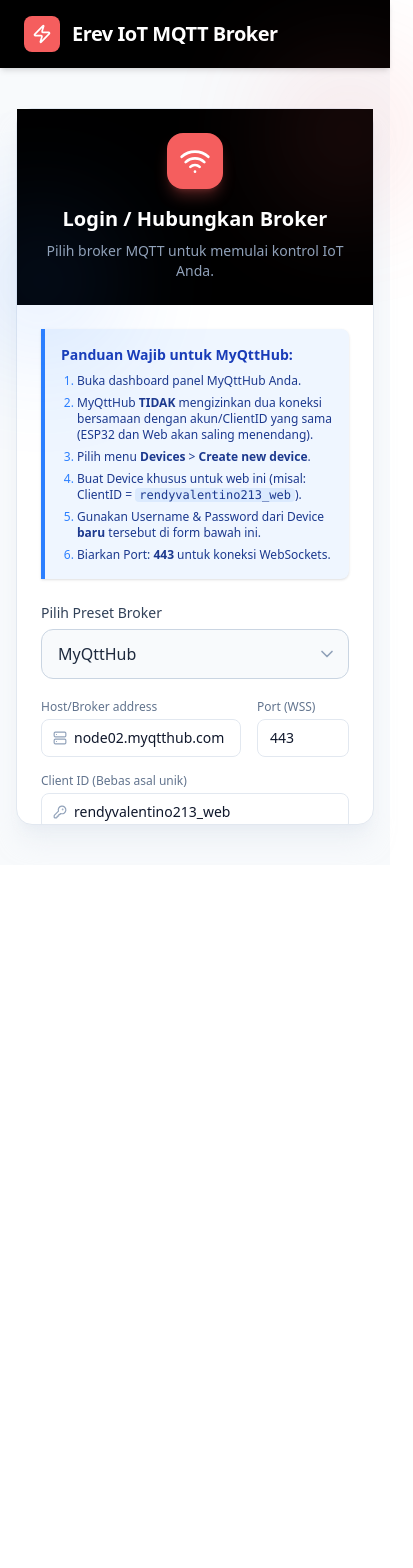
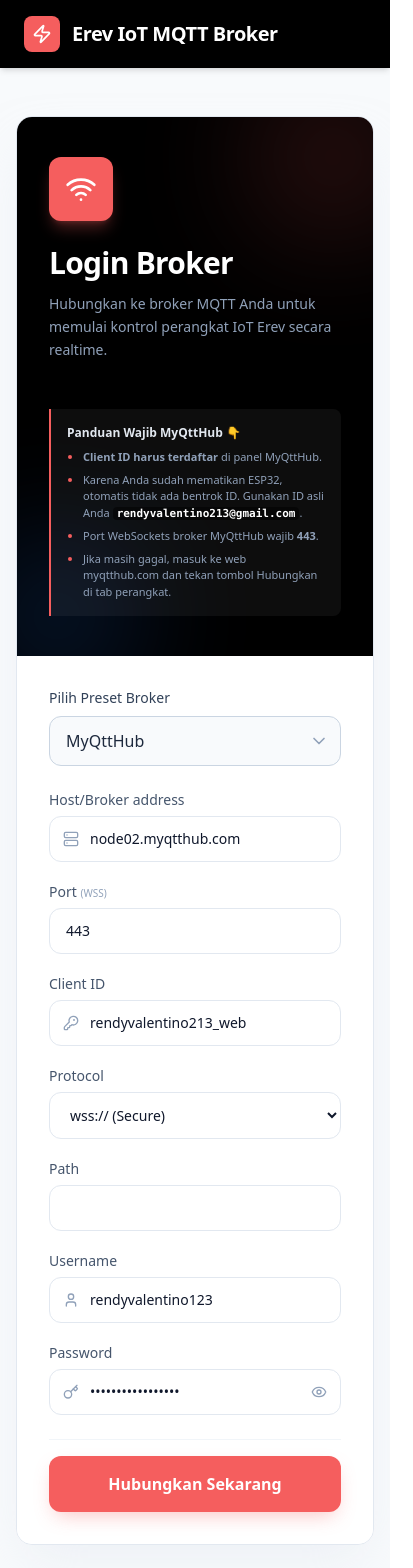
Before and after one commit to rendyvalentino213-web/Erev-IOT-3MQTT-Broker, a React (Vite) app: page / in a window 390 px wide. Shown: the top 1568 px of the page, 413 px wide, since content can reach past the window. Before the commit the page ends 865 px from the top, so only its background shows below. Built offline with nearby package versions, Linux system fonts and the light colour scheme.

Commit message:
refactor: redesign connection form layout
Update ConnectionForm to a responsive two-column layout and correct the MQTT client ID format for consistency.

```diff
--- a/src/components/ConnectionForm.tsx
+++ b/src/components/ConnectionForm.tsx
@@ -17,7 +17,7 @@ const PRESETS = [
       port: 443, // WSS
       protocol: 'wss',
       path: '/',
-      clientId: 'rendyvalentino213@gmail.com_web',
+      clientId: 'rendyvalentino213@gmail.com',
       username: 'rendyvalentino123',
       password: 'GDm1UEZR-gTtu8Hl1'
     }
@@ -76,50 +76,54 @@ export default function ConnectionForm({ initialConfig, onConnect, isConnecting,
   };
 
   return (
-    <div className="max-w-md mx-auto mt-6 mb-6 sm:mt-10 bg-white rounded-2xl shadow-xl shadow-slate-200/50 border border-slate-200 flex flex-col max-h-[85vh] animate-in fade-in slide-in-from-bottom-4 duration-500">
-      <div className="bg-black px-6 py-6 text-center relative shrink-0">
-        <div className="absolute -top-10 -right-10 w-32 h-32 bg-[#F55E5E] rounded-full blur-3xl opacity-20"></div>
-        <div className="absolute -bottom-10 -left-10 w-32 h-32 bg-blue-500 rounded-full blur-3xl opacity-20"></div>
+    <div className="max-w-5xl w-full mx-auto my-8 sm:my-12 bg-white rounded-2xl shadow-2xl shadow-slate-200/50 border border-slate-200 flex flex-col md:flex-row min-h-[600px] animate-in fade-in slide-in-from-bottom-4 duration-500 overflow-hidden">
 
-        <div className="relative flex justify-center mb-4">
-          <div className="bg-[#F55E5E] p-3 rounded-2xl shadow-lg shadow-[#F55E5E]/30">
+      {/* Left Sidebar */}
+      <div className="md:w-5/12 bg-black px-8 py-10 flex flex-col justify-between relative overflow-hidden shrink-0">
+        <div className="absolute -top-10 -right-10 w-40 h-40 bg-[#F55E5E] rounded-full blur-3xl opacity-20"></div>
+        <div className="absolute -bottom-10 -left-10 w-40 h-40 bg-blue-500 rounded-full blur-3xl opacity-20"></div>
+
+        <div className="relative z-10">
+          <div className="inline-flex bg-[#F55E5E] p-4 rounded-xl shadow-lg shadow-[#F55E5E]/30 mb-6">
             <Wifi className="w-8 h-8 text-white" />
           </div>
-        </div>
-        <h2 className="text-xl font-bold text-white relative">Login / Hubungkan Broker</h2>
-        <p className="text-slate-400 text-sm mt-2 relative">Pilih broker MQTT untuk memulai kontrol IoT Anda.</p>
+          <h2 className="text-3xl font-bold text-white mb-3 tracking-tight">Login Broker</h2>
+          <p className="text-slate-400 text-sm leading-relaxed">
+            Hubungkan ke broker MQTT Anda untuk memulai kontrol perangkat IoT Erev secara realtime.
+          </p>
         </div>
 
-      <div className="bg-blue-50 border-l-4 border-blue-500 p-4 shrink-0 mx-6 mt-6 rounded-r-lg shadow-sm animate-in fade-in slide-in-from-bottom-2 duration-500 delay-150">
-        <h3 className="font-bold text-blue-800 text-sm mb-2">Panduan Wajib untuk MyQttHub:</h3>
-        <ul className="list-decimal pl-4 text-xs text-blue-900 space-y-1.5 marker:text-blue-500">
-          <li>Buka dashboard panel MyQttHub Anda.</li>
-          <li>MyQttHub <b>TIDAK</b> mengizinkan dua koneksi bersamaan dengan akun/ClientID yang sama (ESP32 dan Web akan saling menendang).</li>
-          <li>Pilih menu <b>Devices</b> &gt; <b>Create new device</b>.</li>
-          <li>Buat Device khusus untuk web ini (misal: ClientID = <code className="bg-blue-100 px-1 rounded">rendyvalentino213_web</code>).</li>
-          <li>Gunakan Username & Password dari Device <b>baru</b> tersebut di form bawah ini.</li>
-          <li>Biarkan Port: <b>443</b> untuk koneksi WebSockets.</li>
+        <div className="relative z-10 mt-12 bg-white/5 border-l-2 border-[#F55E5E] p-4 rounded-r-lg">
+          <h3 className="font-semibold text-slate-200 text-xs mb-2">Panduan Wajib MyQttHub 👇</h3>
+          <ul className="list-disc pl-4 text-[11px] text-slate-400 space-y-1.5 marker:text-[#F55E5E]">
+            <li><b>Client ID harus terdaftar</b> di panel MyQttHub.</li>
+            <li>Karena Anda sudah mematikan ESP32, otomatis tidak ada bentrok ID. Gunakan ID asli Anda <b><code className="text-white bg-black/50 px-1 rounded">rendyvalentino213@gmail.com</code></b>.</li>
+            <li>Port WebSockets broker MyQttHub wajib <b>443</b>.</li>
+            <li>Jika masih gagal, masuk ke web myqtthub.com dan tekan tombol Hubungkan di tab perangkat.</li>
           </ul>
         </div>
+      </div>
 
-      <form onSubmit={handleSubmit} className="p-6 md:p-8 space-y-5 relative mt-0 overflow-y-auto">
+      {/* Right Form Area */}
+      <div className="md:w-7/12 p-8 sm:p-12 flex flex-col justify-center bg-white relative">
+        <form onSubmit={handleSubmit} className="space-y-6">
           {error && (
-          <div className="p-4 text-sm text-[#F55E5E] bg-[#F55E5E]/10 border border-[#F55E5E]/20 rounded-xl flex items-start gap-3">
+            <div className="p-4 text-sm text-[#F55E5E] bg-[#F55E5E]/10 border border-[#F55E5E]/20 rounded-xl flex items-start gap-3 animate-in fade-in">
               <AlertCircle className="w-5 h-5 flex-shrink-0 mt-0.5" />
               <div>
-              <p className="font-semibold mb-1">Gagal Menghubungkan</p>
+                <p className="font-semibold mb-1">Koneksi Gagal</p>
                 <p className="opacity-90 leading-relaxed">{error}</p>
               </div>
             </div>
           )}
 
           <div>
-           <label className="block text-sm font-medium text-slate-700 mb-1.5">Pilih Preset Broker</label>
+            <label className="block text-sm font-medium text-slate-700 mb-2">Pilih Preset Broker</label>
             <div className="relative">
               <select
                 value={selectedPreset}
                 onChange={handlePresetChange}
-               className="w-full appearance-none rounded-xl border border-slate-300 py-3 pl-4 pr-10 text-slate-800 focus:outline-none focus:ring-2 focus:ring-[#F55E5E] focus:border-transparent font-medium bg-slate-50 hover:bg-slate-100/50 transition-colors cursor-pointer"
+                className="w-full appearance-none rounded-xl border border-slate-300 py-3 pl-4 pr-10 text-slate-800 focus:outline-none focus:ring-2 focus:ring-[#F55E5E] focus:border-transparent font-medium bg-slate-50 hover:bg-slate-100 transition-colors cursor-pointer"
               >
                 {PRESETS.map((preset) => (
                   <option key={preset.name} value={preset.name}>
@@ -134,13 +138,13 @@ export default function ConnectionForm({ initialConfig, onConnect, isConnecting,
             </div>
           </div>
 
-        <div className="space-y-4">
-          <div className="grid grid-cols-3 gap-4">
-            <div className="col-span-2">
-              <label className="block text-xs font-medium text-slate-500 mb-1">Host/Broker address</label>
+          <div className="space-y-5">
+            <div className="grid grid-cols-1 sm:grid-cols-4 gap-5">
+              <div className="sm:col-span-3">
+                <label className="block text-sm font-medium text-slate-600 mb-1.5">Host/Broker address</label>
                 <div className="relative">
-                <div className="absolute inset-y-0 left-0 pl-3 flex items-center pointer-events-none">
-                  <Server className="h-3.5 w-3.5 text-slate-400" />
+                  <div className="absolute inset-y-0 left-0 pl-3.5 flex items-center pointer-events-none">
+                    <Server className="h-4 w-4 text-slate-400" />
                   </div>
                   <input
                     type="text"
@@ -148,76 +152,99 @@ export default function ConnectionForm({ initialConfig, onConnect, isConnecting,
                     required
                     value={config.host}
                     onChange={handleChange}
-                  className="pl-8 w-full rounded-lg border border-slate-200 py-2 px-3 text-sm focus:outline-none focus:ring-2 focus:ring-[#F55E5E] focus:border-transparent"
+                    className="pl-10 w-full rounded-xl border border-slate-200 py-3 px-4 text-sm focus:outline-none focus:ring-2 focus:ring-[#F55E5E] focus:border-transparent transition-all"
                   />
                 </div>
               </div>
-            <div>
-              <label className="block text-xs font-medium text-slate-500 mb-1">Port (WSS)</label>
+              <div className="sm:col-span-1">
+                <label className="block text-sm font-medium text-slate-600 mb-1.5">Port <span className="text-[10px] text-slate-400 font-normal">(WSS)</span></label>
                 <input
                   type="number"
                   name="port"
                   required
                   value={config.port}
                   onChange={handleChange}
-                className="w-full rounded-lg border border-slate-200 py-2 px-3 text-sm focus:outline-none focus:ring-2 focus:ring-[#F55E5E] focus:border-transparent"
+                  className="w-full rounded-xl border border-slate-200 py-3 px-4 text-sm focus:outline-none focus:ring-2 focus:ring-[#F55E5E] focus:border-transparent transition-all"
                 />
               </div>
             </div>
 
-          <div className="grid grid-cols-1 gap-4">
             <div>
-              <label className="block text-xs font-medium text-slate-500 mb-1">Client ID (Bebas asal unik)</label>
+              <label className="block text-sm font-medium text-slate-600 mb-1.5">Client ID</label>
               <div className="relative">
-                 <div className="absolute inset-y-0 left-0 pl-3 flex items-center pointer-events-none">
-                    <KeyRound className="h-3.5 w-3.5 text-slate-400" />
+                 <div className="absolute inset-y-0 left-0 pl-3.5 flex items-center pointer-events-none">
+                    <KeyRound className="h-4 w-4 text-slate-400" />
                   </div>
                 <input
                   type="text"
                   name="clientId"
                   value={config.clientId}
                   onChange={handleChange}
-                  className="pl-8 w-full rounded-lg border border-slate-200 py-2 px-3 text-sm focus:outline-none focus:ring-2 focus:ring-[#F55E5E] focus:border-transparent"
+                  className="pl-10 w-full rounded-xl border border-slate-200 py-3 px-4 text-sm focus:outline-none focus:ring-2 focus:ring-[#F55E5E] focus:border-transparent transition-all"
                 />
               </div>
             </div>
+
+            <div className="grid grid-cols-1 sm:grid-cols-2 gap-5">
+              <div>
+                <label className="block text-sm font-medium text-slate-600 mb-1.5">Protocol</label>
+                <select
+                  name="protocol"
+                  value={config.protocol}
+                  onChange={handleChange}
+                  className="w-full rounded-xl border border-slate-200 py-3 px-4 text-sm focus:outline-none focus:ring-2 focus:ring-[#F55E5E] focus:border-transparent bg-white transition-all cursor-pointer"
+                >
+                  <option value="ws">ws://</option>
+                  <option value="wss">wss:// (Secure)</option>
+                </select>
+              </div>
+              <div>
+                <label className="block text-sm font-medium text-slate-600 mb-1.5">Path</label>
+                <input
+                  type="text"
+                  name="path"
+                  value={config.path}
+                  onChange={handleChange}
+                  className="w-full rounded-xl border border-slate-200 py-3 px-4 text-sm focus:outline-none focus:ring-2 focus:ring-[#F55E5E] focus:border-transparent transition-all"
+                />
+              </div>
             </div>
 
-          <div className="grid grid-cols-2 gap-4">
+            <div className="grid grid-cols-1 sm:grid-cols-2 gap-5">
               <div>
-              <label className="block text-xs font-medium text-slate-500 mb-1">Username (Opsional)</label>
+                <label className="block text-sm font-medium text-slate-600 mb-1.5">Username</label>
                 <div className="relative">
-                 <div className="absolute inset-y-0 left-0 pl-3 flex items-center pointer-events-none">
-                    <User className="h-3.5 w-3.5 text-slate-400" />
+                   <div className="absolute inset-y-0 left-0 pl-3.5 flex items-center pointer-events-none">
+                      <User className="h-4 w-4 text-slate-400" />
                     </div>
                   <input
                     type="text"
                     name="username"
                     value={config.username}
                     onChange={handleChange}
-                  className="pl-8 w-full rounded-lg border border-slate-200 py-2 px-3 text-sm focus:outline-none focus:ring-2 focus:ring-[#F55E5E] focus:border-transparent"
+                    className="pl-10 w-full rounded-xl border border-slate-200 py-3 px-4 text-sm focus:outline-none focus:ring-2 focus:ring-[#F55E5E] focus:border-transparent transition-all"
                   />
                 </div>
               </div>
 
               <div>
-              <label className="block text-xs font-medium text-slate-500 mb-1">Password (Opsional)</label>
+                <label className="block text-sm font-medium text-slate-600 mb-1.5">Password</label>
                 <div className="relative">
-                <div className="absolute inset-y-0 left-0 pl-3 flex items-center pointer-events-none">
-                    <Key className="h-3.5 w-3.5 text-slate-400" />
+                  <div className="absolute inset-y-0 left-0 pl-3.5 flex items-center pointer-events-none">
+                      <Key className="h-4 w-4 text-slate-400" />
                     </div>
                   <input
                     type={showPassword ? "text" : "password"}
                     name="password"
                     value={config.password}
                     onChange={handleChange}
-                  className="pl-8 pr-10 w-full rounded-lg border border-slate-200 py-2 px-3 text-sm focus:outline-none focus:ring-2 focus:ring-[#F55E5E] focus:border-transparent"
+                    className="pl-10 pr-10 w-full rounded-xl border border-slate-200 py-3 px-4 text-sm focus:outline-none focus:ring-2 focus:ring-[#F55E5E] focus:border-transparent transition-all"
                   />
                   <div className="absolute inset-y-0 right-0 pr-2 flex items-center">
                     <button
                       type="button"
                       onClick={() => setShowPassword(!showPassword)}
-                    className="p-1 text-slate-400 hover:text-slate-600 transition-colors rounded-md focus:outline-none focus:ring-2 focus:ring-[#F55E5E]"
+                      className="p-1.5 text-slate-400 hover:text-slate-600 transition-colors rounded-md focus:outline-none focus:ring-2 focus:ring-[#F55E5E]"
                     >
                       {showPassword ? <EyeOff className="w-4 h-4" /> : <Eye className="w-4 h-4" />}
                     </button>
@@ -227,15 +254,15 @@ export default function ConnectionForm({ initialConfig, onConnect, isConnecting,
             </div>
           </div>
 
-        <div className="pt-4">
+          <div className="pt-4 mt-2 border-t border-slate-100">
             <button
               type="submit"
               disabled={isConnecting}
-            className="w-full flex justify-center py-3.5 px-4 rounded-xl shadow-lg shadow-[#F55E5E]/20 text-sm font-semibold text-white bg-[#F55E5E] hover:bg-[#E04949] focus:outline-none focus:ring-2 focus:ring-offset-2 focus:ring-[#F55E5E] disabled:opacity-70 transition-all hover:-translate-y-0.5 active:translate-y-0"
+              className="w-full flex justify-center py-4 px-4 rounded-xl shadow-[0_8px_20px_-6px_rgba(245,94,94,0.4)] text-base font-bold text-white bg-[#F55E5E] hover:bg-[#E04949] focus:outline-none focus:ring-2 focus:ring-offset-2 focus:ring-[#F55E5E] disabled:opacity-70 transition-all hover:-translate-y-0.5 active:translate-y-0"
             >
               {isConnecting ? (
                 <div className="flex items-center gap-2">
-                <svg className="animate-spin -ml-1 mr-2 h-4 w-4 text-white" xmlns="http://www.w3.org/2000/svg" fill="none" viewBox="0 0 24 24">
+                  <svg className="animate-spin -ml-1 mr-2 h-5 w-5 text-white" xmlns="http://www.w3.org/2000/svg" fill="none" viewBox="0 0 24 24">
                     <circle className="opacity-25" cx="12" cy="12" r="10" stroke="currentColor" strokeWidth="4"></circle>
                     <path className="opacity-75" fill="currentColor" d="M4 12a8 8 0 018-8V0C5.373 0 0 5.373 0 12h4zm2 5.291A7.962 7.962 0 014 12H0c0 3.042 1.135 5.824 3 7.938l3-2.647z"></path>
                   </svg>
@@ -246,5 +273,6 @@ export default function ConnectionForm({ initialConfig, onConnect, isConnecting,
           </div>
         </form>
       </div>
+    </div>
   );
 }
```
Lines whose indentation alone changed are shown as unchanged.
